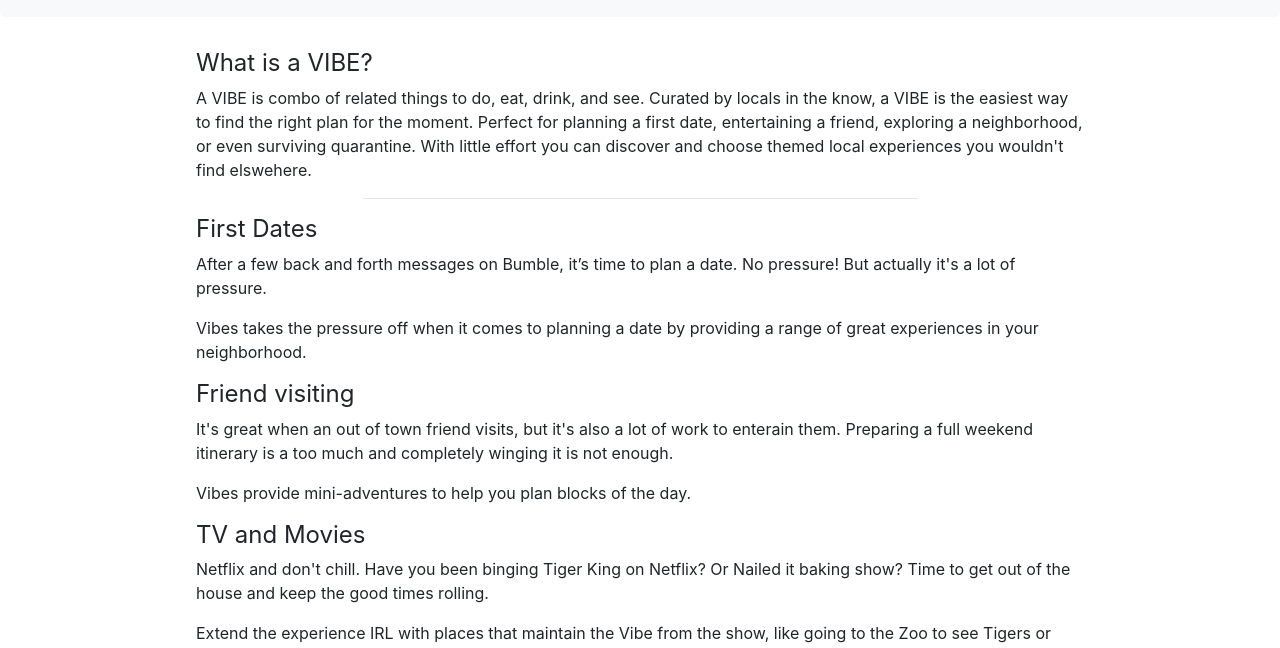
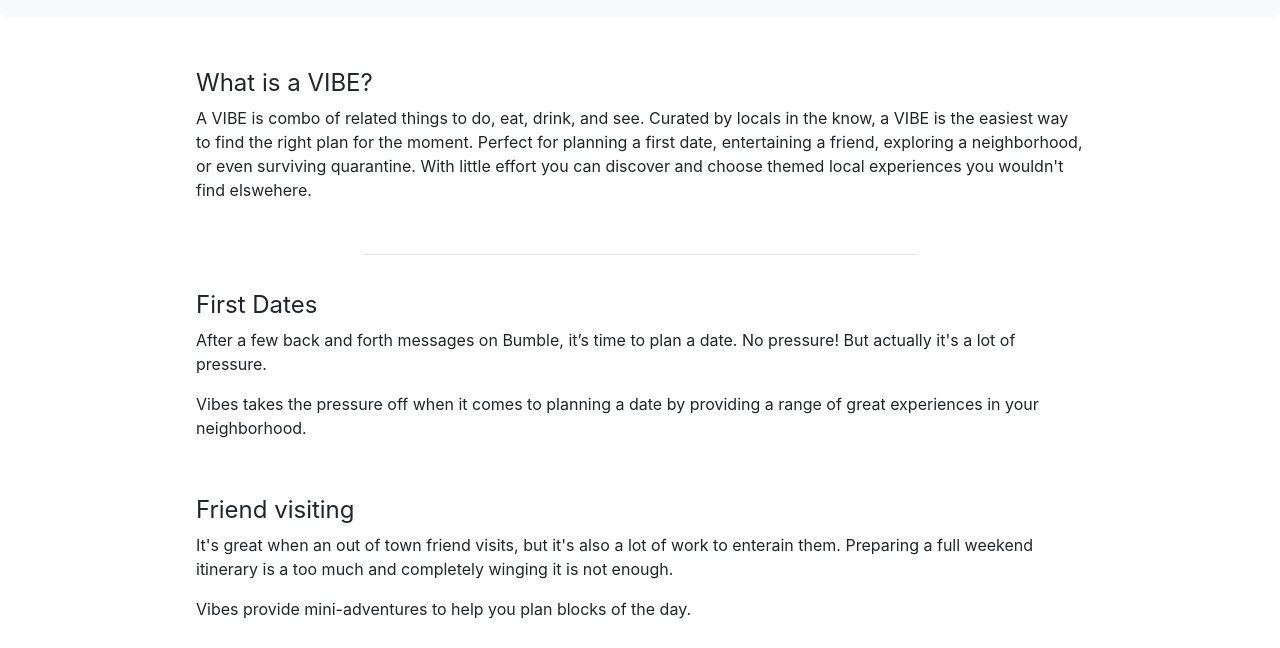
Before and after one commit to jasperj/localvibes, a plain HTML site: page about.html in a window 1280 px wide. Shown: the part 146-794 px from the top of the page. Drawn offline with nearby package versions, Linux system fonts and the light colour scheme.

Commit message:
Update styles.css

```diff
--- a/styles.css
+++ b/styles.css
@@ -133,7 +133,7 @@ hr {
 }
 
 .vibe-row {
-  padding: 0% 10%;
+  padding: 20px 10%;
   text-align: left;
 }
 
```
